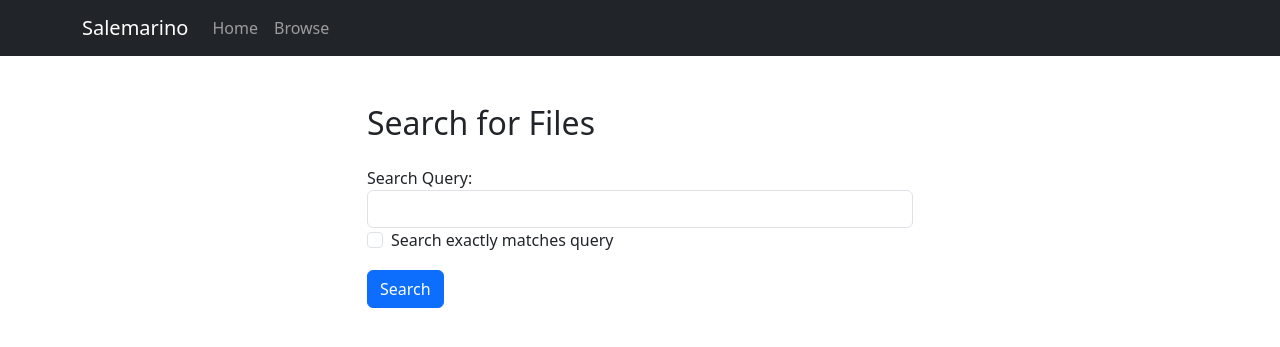
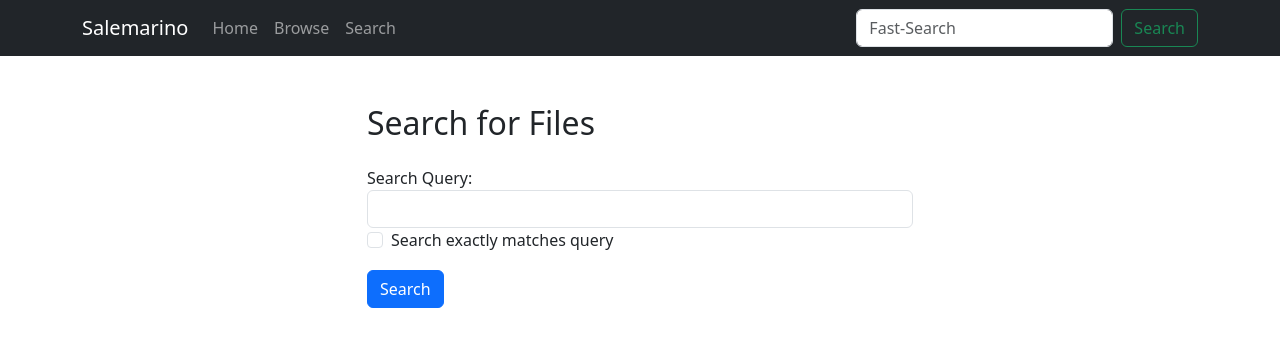
Before and after one commit to bjarne-dietrich/Salemarino, a Flask app: page /search in a window 1280 px wide. Shown: the top 347 px of the page. Run offline with Flask 3, Linux system fonts and the light colour scheme.

Commit message:
Added Search directly to Navbar.

```diff
--- a/templates/base.html
+++ b/templates/base.html
@@ -22,14 +22,21 @@
                 <span class="navbar-toggler-icon"></span>
             </button>
             <div class="collapse navbar-collapse" id="navbarNav">
-                <ul class="navbar-nav">
+                <ul class="navbar-nav me-auto">
                     <li class="nav-item">
                         <a class="nav-link" href="/">Home</a>
                     </li>
                     <li class="nav-item">
                         <a class="nav-link" href="/browse">Browse</a>
                     </li>
+                    <li class="nav-item">
+                        <a class="nav-link" href="/search">Search</a>
+                    </li>
                 </ul>
+                <form class="d-flex" role="search" action="/search" method="get">
+                    <input class="form-control me-2" type="search" id="query" name="query" placeholder="Fast-Search" aria-label="Search">
+                    <button class="btn btn-outline-success" type="submit">Search</button>
+                  </form>
             </div>
         </div>
     </nav>
```
